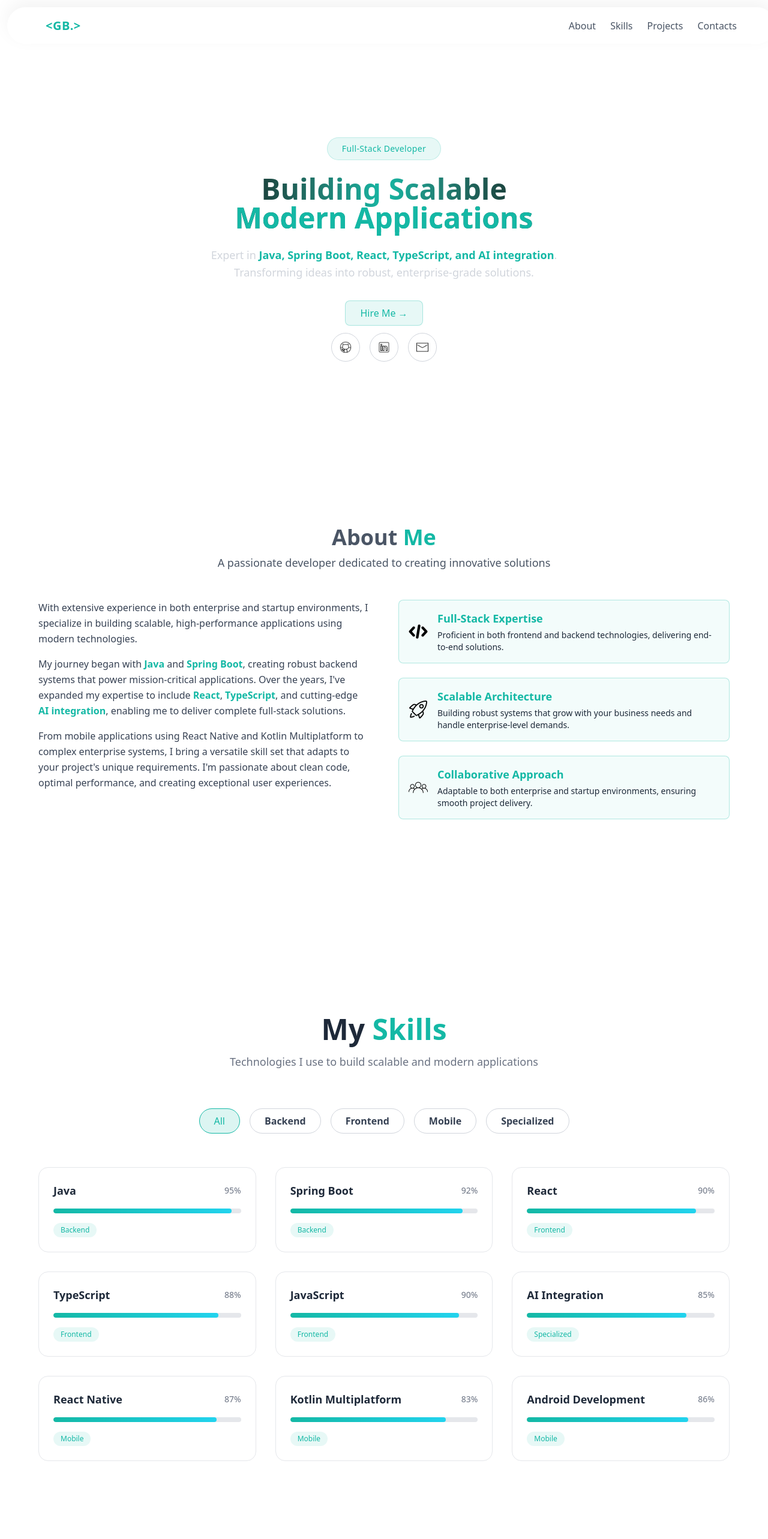
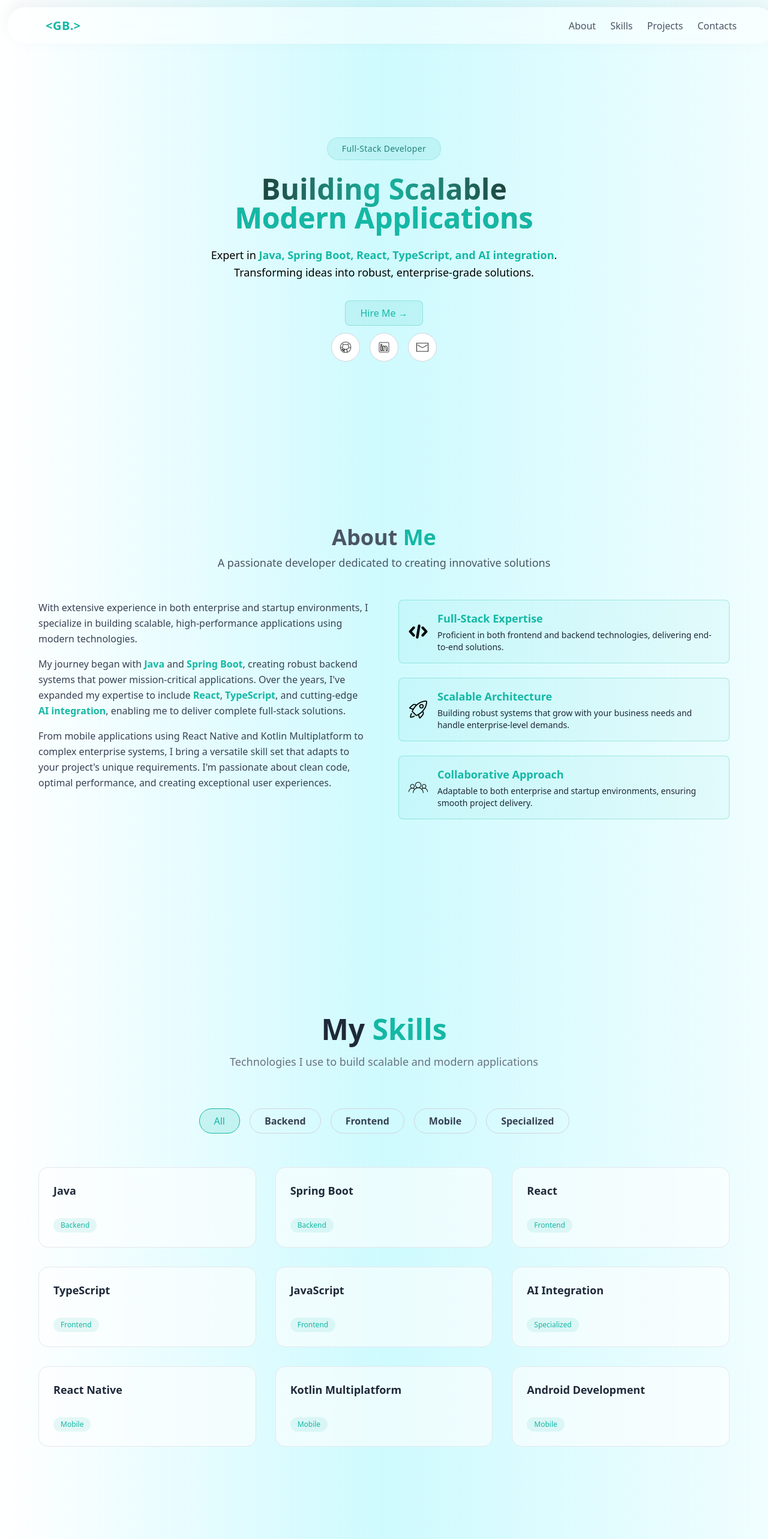
Before and after one commit to Govinda-030303/govinda-portfolio, a React (Vite) app: page / in a window 1280 px wide. Shown: the top 2566 px of the page at 60% size. Built offline with nearby package versions, Linux system fonts and the light colour scheme.

Commit message:
color modified

```diff
--- a/src/App.tsx
+++ b/src/App.tsx
@@ -25,7 +25,7 @@ const App = () => {
           <IntroPage />
         </div> :
 
-          <div className="p-3 overflow-hidden  bg-white/75 ">
+          <div className="p-3 overflow-hidden bg-linear-to-r form-blue-200 via-cyan-100 to-cyan-100/30">
             <Header />
             <MainSection />
             <Footer />
--- a/src/components/Header.tsx
+++ b/src/components/Header.tsx
@@ -8,7 +8,7 @@ const Header = () => {
   return (
     <header className="w-full rounded-4xl px-8 py-4 fixed z-50
   backdrop-blur-xl
-  bg-white
+  bg-white/50
   border-t
   border-white/30
   shadow-[0_-10px_30px_rgba(0,0,0,0.05)]">
@@ -31,7 +31,7 @@ const Header = () => {
               >
                 <a href={`#${item.toLowerCase()}`} >
 
-                {item}
+                  {item}
                 </a>
                 {/* Animated underline */}
                 <span className="absolute left-0 -bottom-1 w-0 h-0.5 bg-[#14b8a5] transition-all duration-300 group-hover:w-full"></span>
--- a/src/components/mainZsection/HeroSection.tsx
+++ b/src/components/mainZsection/HeroSection.tsx
@@ -15,7 +15,7 @@ const HeroSection = () => {
         <section className="flex flex-col items-center justify-center text-center px-6 py-16 min-h-screen">
 
             {/* Role badge */}
-            <div className="inline-block mb-6 px-6 py-2 text-[#14b8a5] bg-[#14b8a5]/10 border border-[#14b8a5]/20 rounded-full text-sm font-medium tracking-wide">
+            <div className="inline-block mb-6 px-6 py-2 text-[#258479] bg-[#14b8a5]/10 border border-[#14b8a5]/20 rounded-full text-sm font-medium tracking-wide">
                 Full-Stack Developer
             </div>
 
@@ -27,7 +27,7 @@ const HeroSection = () => {
             </div>
 
             {/* Subheading */}
-            <p className="max-w-2xl mb-8 text-lg text-gray-300 leading-relaxed">
+            <p className="max-w-2xl mb-8 text-lg text-black leading-relaxed">
                 Expert in <span className="text-[#14b8a5] font-semibold">Java, Spring Boot, React, TypeScript, and AI integration</span>.
                 Transforming ideas into robust, enterprise-grade solutions.
             </p>
--- a/src/components/mainZsection/SkillsSection.tsx
+++ b/src/components/mainZsection/SkillsSection.tsx
@@ -64,17 +64,17 @@ const SkillsSection = () => {
                             <h3 className="text-lg font-semibold group-hover:text-[#14b8a5] transition">
                                 {skill.name}
                             </h3>
-                            <span className="text-sm text-gray-500">{skill.level}%</span>
+                            {/* <span className="text-sm text-gray-500">{skill.level}%</span> */}
                         </div>
 
                         {/* Progress Bar */}
-                        <div className="w-full h-2 rounded-full bg-gray-200 overflow-hidden">
+                        {/* <div className="w-full h-2 rounded-full bg-gray-200 overflow-hidden">
                             <div
                                 className="h-full rounded-full bg-linear-to-r from-[#14b8a5] to-[#22d3ee]
                            transition-all duration-700 ease-out"
                                 style={{ width: `${skill.level}%` }}
                             />
-                        </div>
+                        </div> */}
 
                         {/* Category Tag */}
                         <div className="mt-4 text-xs inline-block px-3 py-1 rounded-full
```
